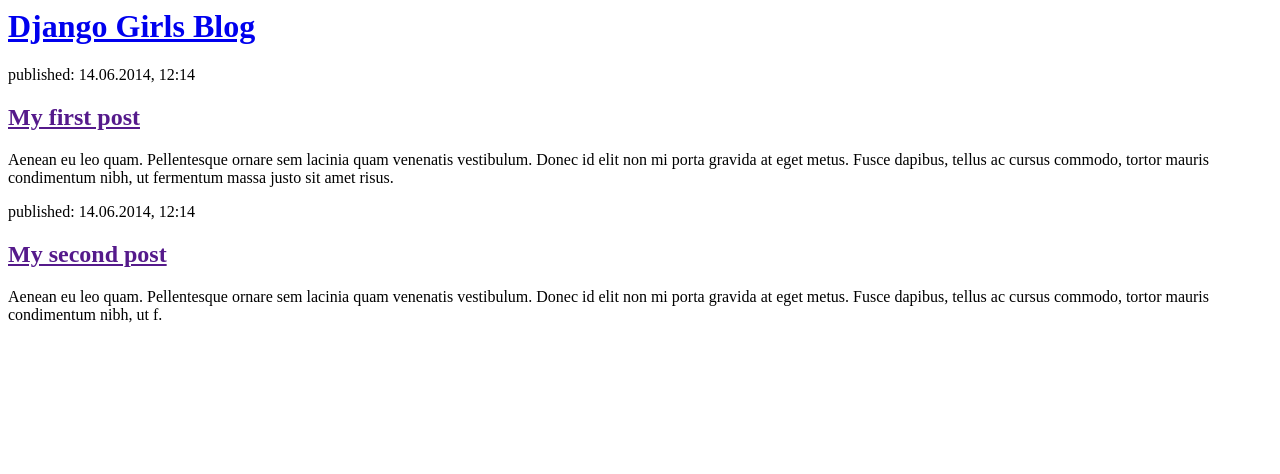
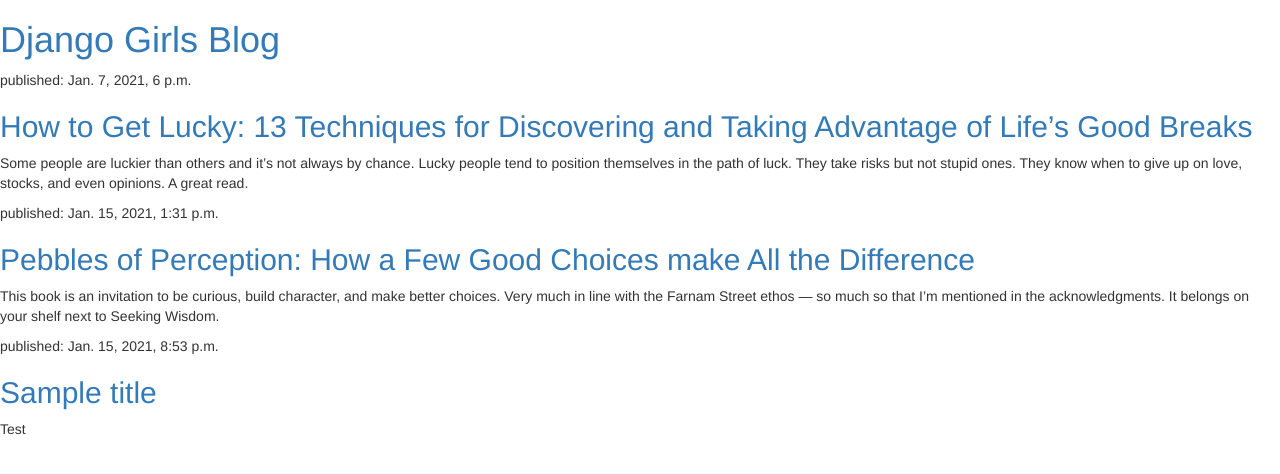
Before and after one commit to malevolentstrix/djangogirls, a Django app: page / in a window 1280 px wide. Shown: the top 474 px of the page. Run offline with Django 3.2, Linux system fonts and the light colour scheme; data comes from the database, SQL or seed files in the repository; both versions use the stored data as it was after the commit; some libraries are stand-ins or nearby versions.

Commit message:
Modified templates to display posts from database.

```diff
--- a/blog/templates/blog/post_list.html
+++ b/blog/templates/blog/post_list.html
@@ -1,3 +1,5 @@
+<link rel="stylesheet" href="//maxcdn.bootstrapcdn.com/bootstrap/3.2.0/css/bootstrap.min.css">
+<link rel="stylesheet" href="//maxcdn.bootstrapcdn.com/bootstrap/3.2.0/css/bootstrap-theme.min.css">
 <html>
     <head>
         <title>Django Girls blog</title>
@@ -7,16 +9,12 @@
             <h1><a href="/">Django Girls Blog</a></h1>
         </div>
 
-        <div>
-            <p>published: 14.06.2014, 12:14</p>
-            <h2><a href="">My first post</a></h2>
-            <p>Aenean eu leo quam. Pellentesque ornare sem lacinia quam venenatis vestibulum. Donec id elit non mi porta gravida at eget metus. Fusce dapibus, tellus ac cursus commodo, tortor mauris condimentum nibh, ut fermentum massa justo sit amet risus.</p>
-        </div>
-
-        <div>
-            <p>published: 14.06.2014, 12:14</p>
-            <h2><a href="">My second post</a></h2>
-            <p>Aenean eu leo quam. Pellentesque ornare sem lacinia quam venenatis vestibulum. Donec id elit non mi porta gravida at eget metus. Fusce dapibus, tellus ac cursus commodo, tortor mauris condimentum nibh, ut f.</p>
-        </div>
+        {% for post in posts %}
+    <div>
+        <p>published: {{ post.published_date }}</p>
+        <h2><a href="">{{ post.title }}</a></h2>
+        <p>{{ post.text|linebreaksbr }}</p>
+    </div>
+{% endfor %}
     </body>
 </html>
--- a/blog/views.py
+++ b/blog/views.py
@@ -1,4 +1,9 @@
 from django.shortcuts import render
+from .models import Post
+#def post_list(request):
+#    return render(request, 'blog/post_list.html', {})
+from django.utils import timezone
 
 def post_list(request):
-    return render(request, 'blog/post_list.html', {})
+    posts = Post.objects.filter(published_date__lte=timezone.now()).order_by('published_date')
+    return render(request, 'blog/post_list.html', {'posts' : posts})
```
Also changed, not shown: db.sqlite3.
